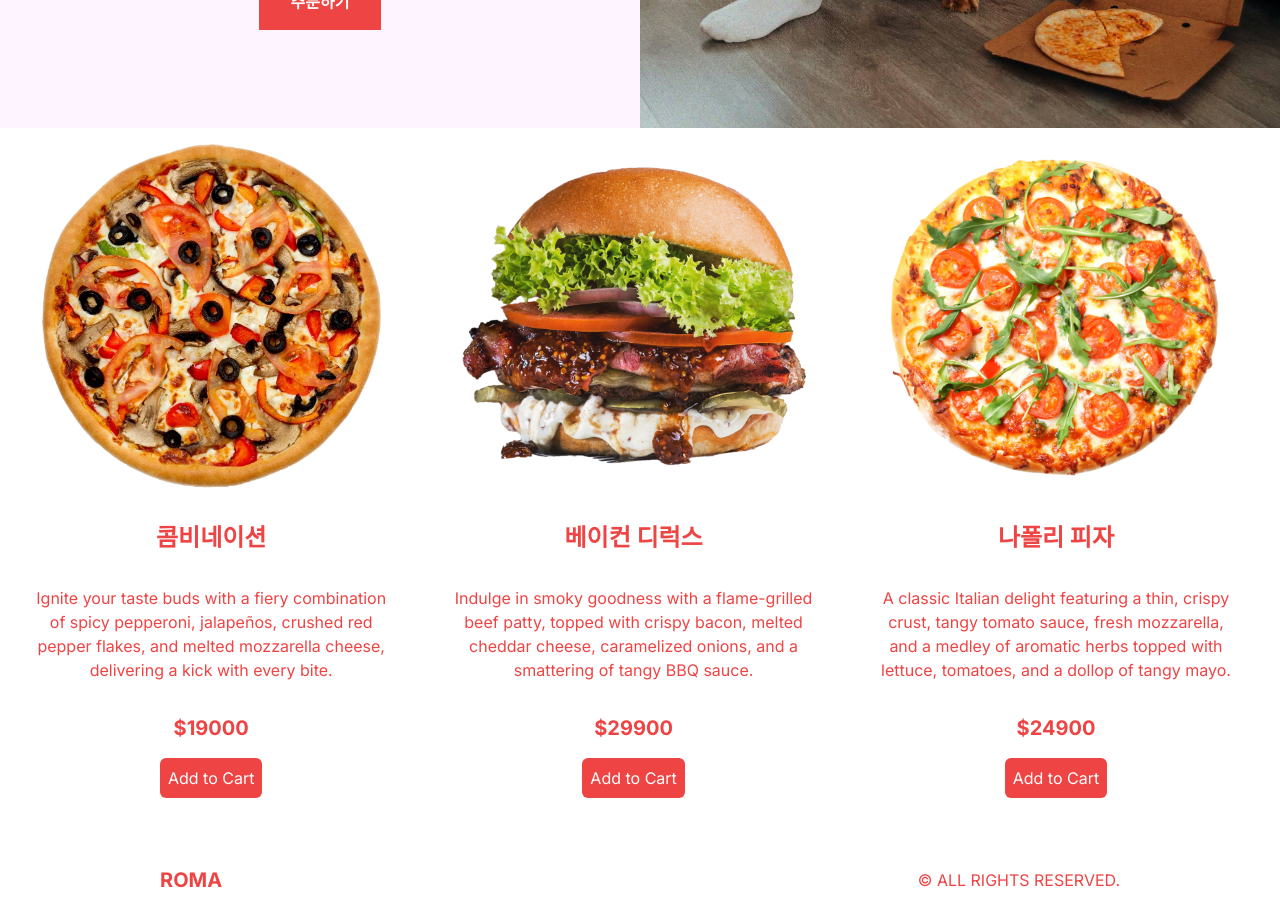
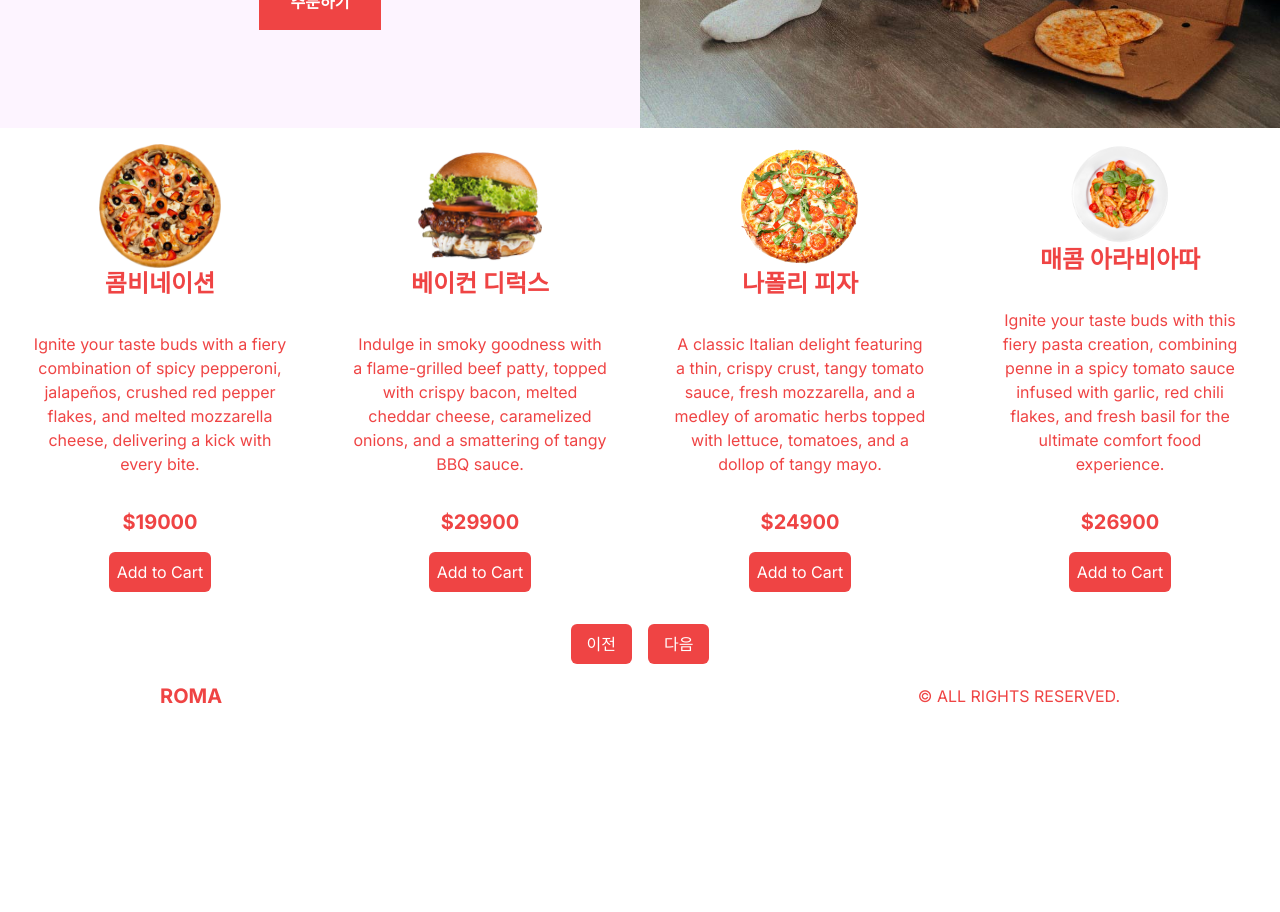
Before and after one commit to amh6281/Restaurant-App, a Next.js app: page / in a window 1280 px wide. Shown: the part 640-1552 px from the top of the page. After the commit the page ends 1368 px from the top, so only its background shows below. Built offline with nearby package versions, Linux system fonts and the light colour scheme.

Commit message:
Featured component slide 기능 구현 2023.07.23

```diff
--- a/src/components/Featured.tsx
+++ b/src/components/Featured.tsx
@@ -1,21 +1,53 @@
+"use client";
+
 import { featuredProducts } from "@/data";
 import Image from "next/image";
-import React from "react";
+import React, { useState } from "react";
 
 const Featured = () => {
+  const [slideIndex, setSlideIndex] = useState(0);
+
+  const handleNextSlide = () => {
+    setSlideIndex((prevIndex) =>
+      prevIndex === featuredProducts.length - 1 ? 0 : prevIndex + 1
+    );
+  };
+
+  const handlePrevSlide = () => {
+    setSlideIndex((prevIndex) =>
+      prevIndex === 0 ? featuredProducts.length - 1 : prevIndex - 1
+    );
+  };
+
+  const getTranslateValue = () => {
+    if (window.innerWidth >= 1280) {
+      return slideIndex * -25;
+    } else if (window.innerWidth >= 768) {
+      return slideIndex * -50;
+    } else {
+      return slideIndex * -100;
+    }
+  };
+
   return (
-    <div className="w-screen overflow-x-scroll text-red-500">
+    <div className="w-screen overflow-hidden text-red-500">
       {/* Wrapper */}
-      <div className="w-max flex">
+      <div
+        className="w-max flex"
+        style={{
+          transform: `translateX(${getTranslateValue()}vw)`,
+          transition: "transform 0.3s ease",
+        }}
+      >
         {/* Single Item */}
         {featuredProducts.map((item) => (
           <div
             key={item.id}
-            className="w-screen h-[60vh] flex flex-col items-center justify-around p-4 hover:bg-fuchsia-50 transition-all duration-300 md:w-[50vw] xl:w-[33vw] xl:h-[90vh]"
+            className="w-screen h-[60vh] flex flex-col items-center justify-around p-4 hover:bg-fuchsia-50 duration-300 md:w-[50vw] xl:w-[25vw] xl:h-[60vh]"
           >
             {/* Image Container */}
             {item.img && (
-              <div className="relative flex-1 w-full hover:rotate-[60deg] transition-all duration-500">
+              <div className="relative flex-1 w-full hover:rotate-[60deg] duration-500">
                 <Image src={item.img} alt="" fill className="object-contain" />
               </div>
             )}
@@ -34,6 +66,20 @@ const Featured = () => {
           </div>
         ))}
       </div>
+      <div className="flex justify-center mt-4">
+        <button
+          onClick={handlePrevSlide}
+          className="mx-2 px-4 py-2 bg-red-500 text-white rounded-md"
+        >
+          이전
+        </button>
+        <button
+          onClick={handleNextSlide}
+          className="mx-2 px-4 py-2 bg-red-500 text-white rounded-md"
+        >
+          다음
+        </button>
+      </div>
     </div>
   );
 };
```
